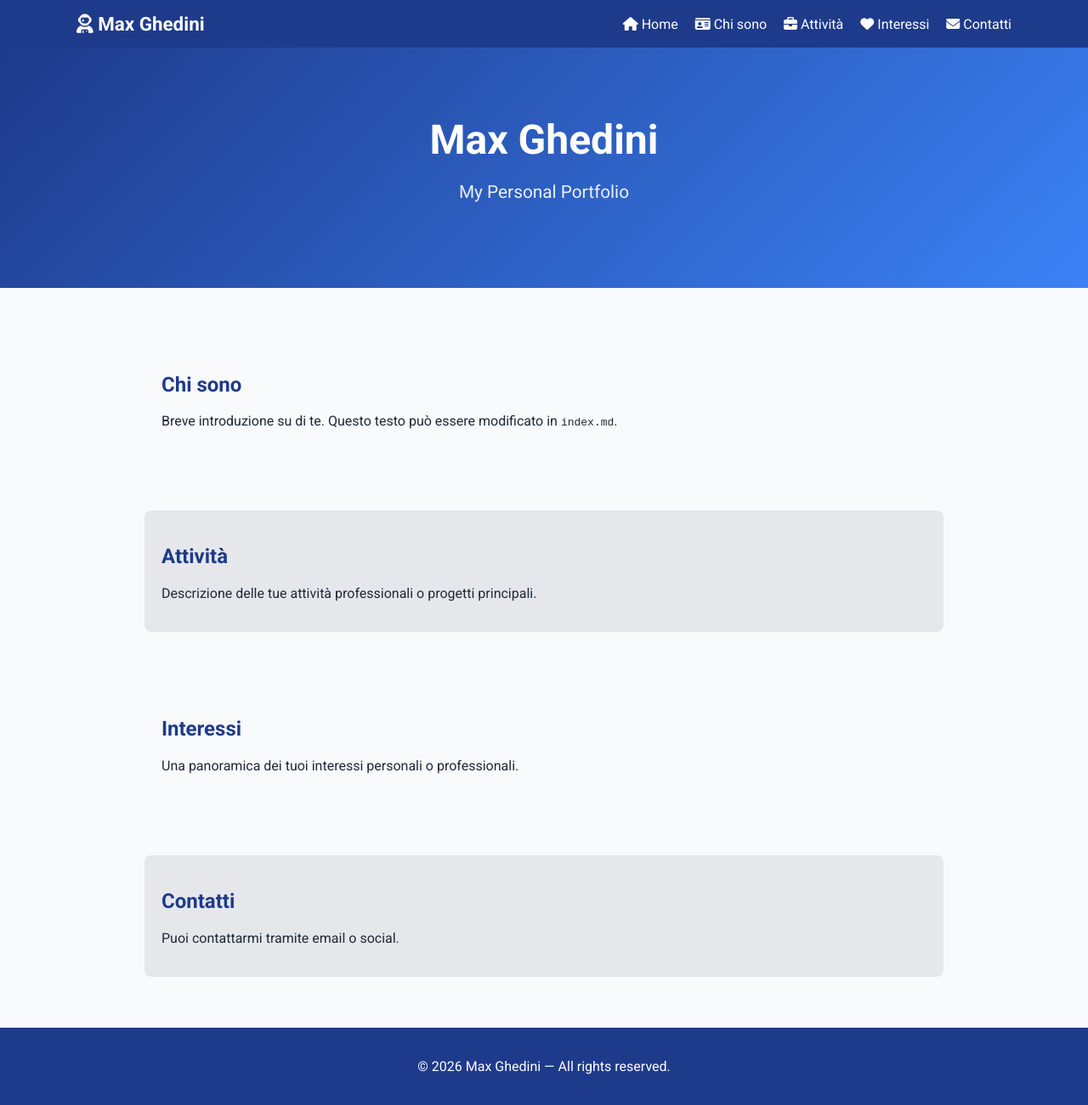
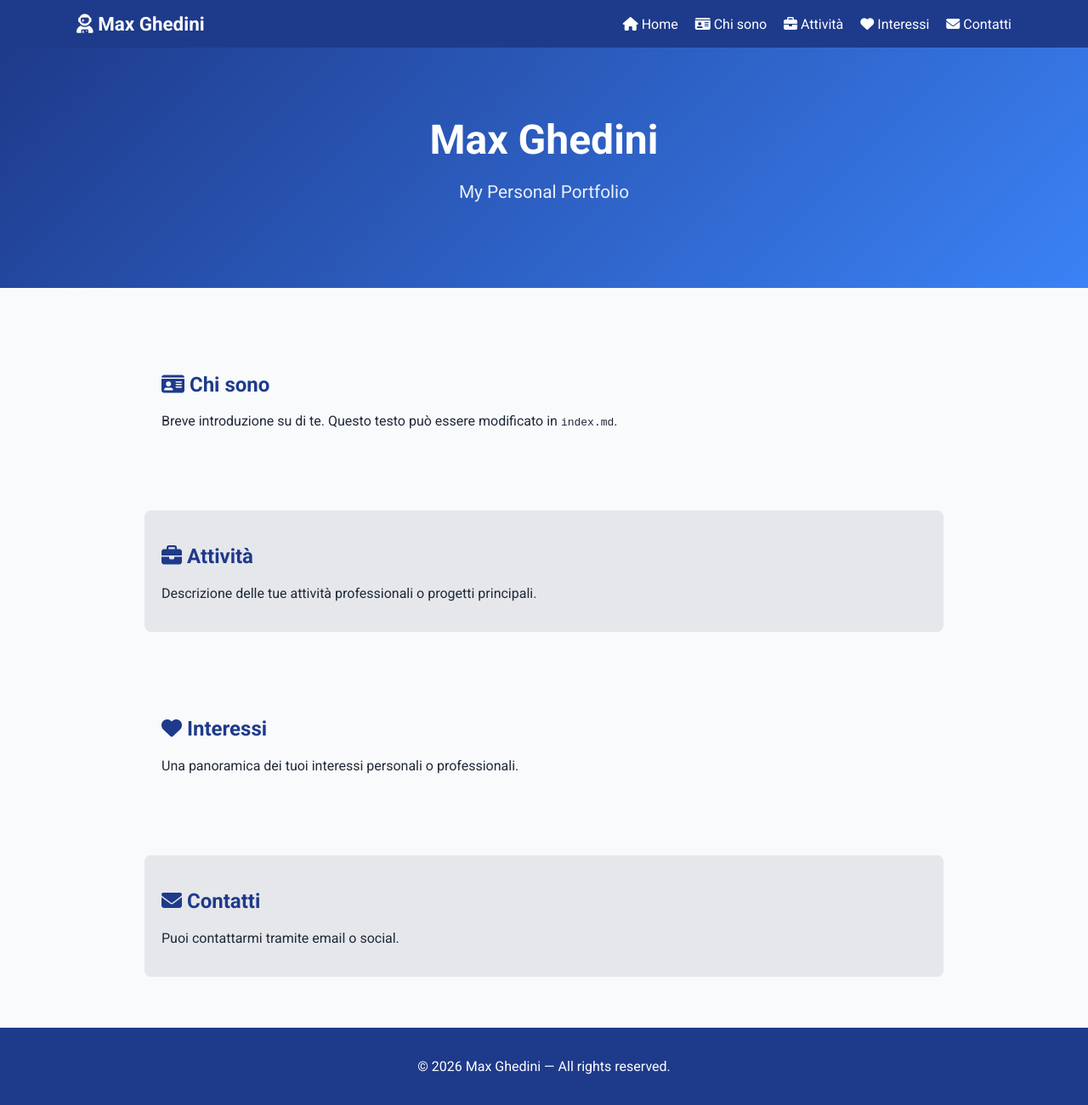
Before and after one commit to mghedin/mghedin.github.io, a Jekyll site: the page built from index.md, in a window 1280 px wide. Shown: the whole page at 85% size. Built offline with Jekyll 4.4.1, drawn with Linux system fonts in a browser that asks for light colours.

Commit message:
Update home.html

```diff
--- a/_layouts/home.html
+++ b/_layouts/home.html
@@ -5,21 +5,21 @@ layout: default
 {% include header.html %}
 
 <section class="section">
-  <h2>Chi sono</h2>
+  <h2><i class="fa-solid fa-id-card"></i> Chi sono</h2>
   <p>Breve introduzione su di te. Questo testo può essere modificato in <code>index.md</code>.</p>
 </section>
 
 <section class="section alt">
-  <h2>Attività</h2>
+  <h2><i class="fa-solid fa-briefcase"></i> Attività</h2>
   <p>Descrizione delle tue attività professionali o progetti principali.</p>
 </section>
 
 <section class="section">
-  <h2>Interessi</h2>
+  <h2><i class="fa-solid fa-heart"></i> Interessi</h2>
   <p>Una panoramica dei tuoi interessi personali o professionali.</p>
 </section>
 
 <section class="section alt">
-  <h2>Contatti</h2>
+  <h2><i class="fa-solid fa-envelope"></i> Contatti</h2>
   <p>Puoi contattarmi tramite email o social.</p>
 </section>
```
